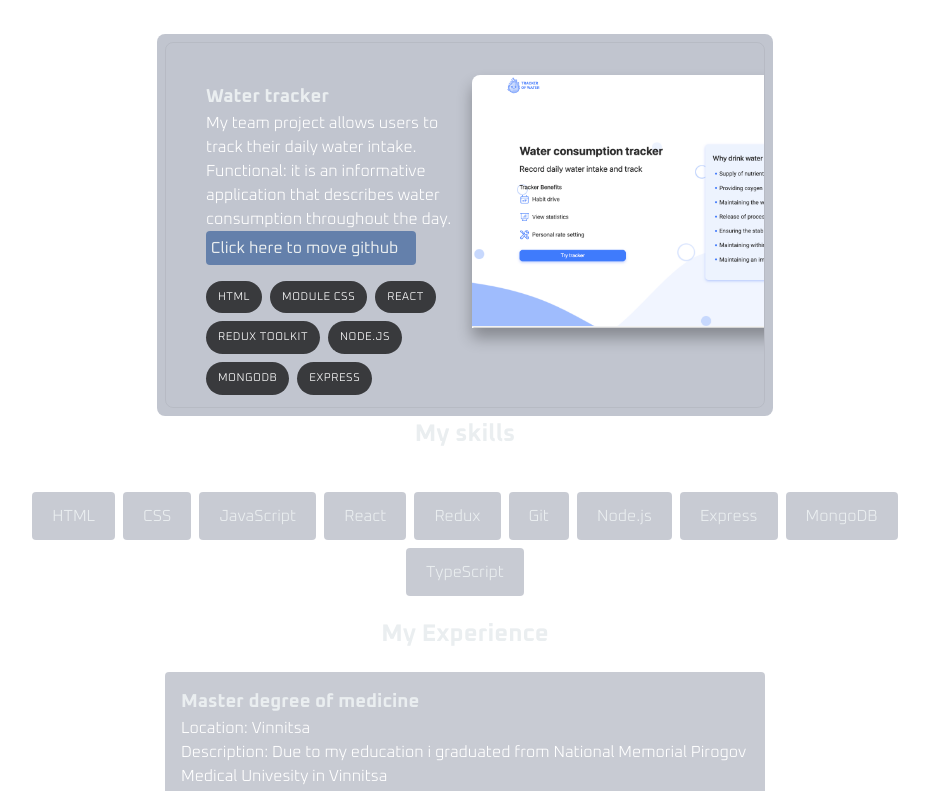
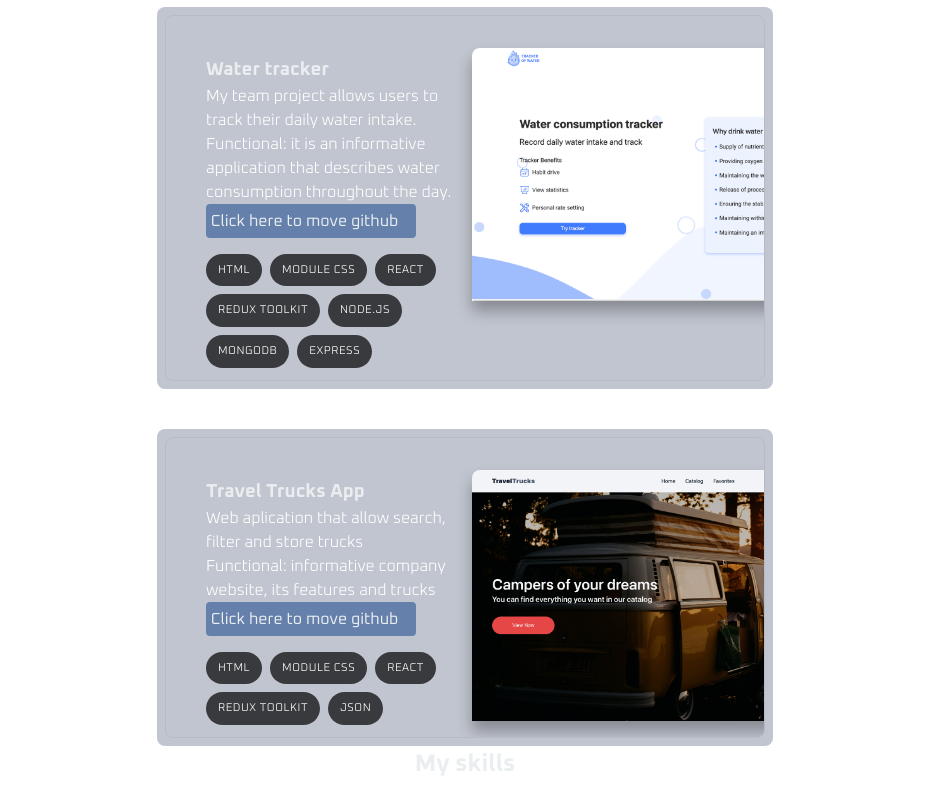
Before and after one commit to YozefKubirya/pet-pr, a React (Vite) app: page /contacts in a window 1280 px wide. Shown: the part 2000-2791 px from the top of the page, without its empty margins (175-1104 px from the left). Built offline with nearby package versions, Linux system fonts and the light colour scheme.

Commit message:
add another project
add another project

```diff
--- a/eslint.config.js
+++ b/eslint.config.js
@@ -34,5 +34,6 @@ export default [
         { allowConstantExport: true },
       ],
     },
+    "react/prop-types": 0,
   },
 ]
--- a/src/data/data.js
+++ b/src/data/data.js
@@ -3,6 +3,7 @@ import bookShelfImg from '../images/BookShelfIMG.jpeg'
 import iceCreamImg from '../images/IceCreamIMG.jpeg'
 import webStudioImg from '../images/WebStudioIMG.jpeg'
 import aquaTrackerImg from '../images/aqua-tracker.jpeg'
+import travelTruckImg from '../images/travelTruck.jpeg'
 export const mySkillsData=[
    "HTML",
    "CSS",
@@ -13,7 +14,7 @@ export const mySkillsData=[
    "Node.js",
    "Express",
    "MongoDB",
-   "TypeScript",
+   "Firebase"
   ]
 export const myProjectsData=[
    {id:1,
@@ -66,6 +67,17 @@ export const myProjectsData=[
       gitHubLink: "https://github.com/YozefKubirya/aqua-tracker-project",
       projectLink:"https://aqua-tracker-project.vercel.app/"
 
+    },
+    {
+      id:6,
+      title:"Travel Trucks App",
+      description:"Web aplication that allow search, filter and store trucks",
+      functional: "informative company website, its features and trucks",
+      tags: ["HTML", "Module CSS", "React", "Redux Toolkit", 'JSON'],
+      imageUrl: travelTruckImg,
+      gitHubLink: "https://github.com/YozefKubirya/travel-tracks",
+      projectLink:"pet-31hucgm9a-yozefs-projects.vercel.app"
+
     }
    ]
 
@@ -89,6 +101,6 @@ export const myProjectsData=[
       location: "Remote",
       description:
       "On course I covered topics like HTML, CSS, JS, React, Redux, Node.js and many more. Created several individual and group projects.",
-      date: "Aug 2022 - Dec 2024",
+      date: "June 2023 - Dec 2024",
     }
    ]
--- a/src/pages/About/About.jsx
+++ b/src/pages/About/About.jsx
@@ -4,7 +4,7 @@ export const About = () => {
    <div id="about">
       <h2>About me</h2>
       <p className={css.aboutText}>
-         I worked at an insurance company for one year, but I`ve always had a keen interest in technology. So, I started looking for opportunities to learn the basics, including HTML, CSS, JavaScript, React, and Node.js. I also dedicated time to learning TypeScript, which I now use in my projects. I completed some web development courses and began improving my skills by creating projects. I have experience building apps on my own, and I`ve had opportunities to work on projects with a team. I`m currently seeking a full-time junior developer position, with a focus on React.js.
+         I worked at an insurance company for one year, but I`ve always had a keen interest in technology. So, I started looking for opportunities to learn the basics, including HTML, CSS, JavaScript, React, and Node.js. I completed some web development courses and began improving my skills by creating projects. I have experience building apps on my own, and I`ve had opportunities to work on projects with a team. I`m currently seeking a full-time junior developer position, with a focus on React.js.
       </p>
    </div>
    </>
```
Also changed, not shown: src/images/travelTruck.jpeg (added).
